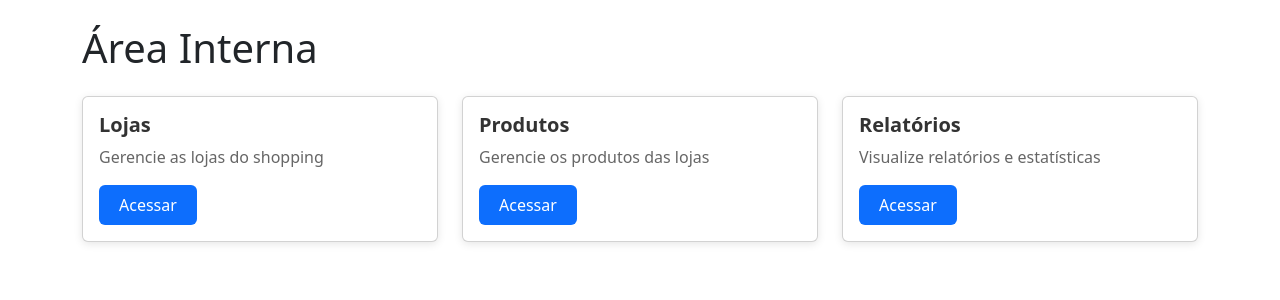
After one commit to ctorres4564/infocena_python-master, a Django app: page /cadastro/area-interna/ in a window 1280 px wide. The commit adds this page. Shown: the top 300 px of the page. Run offline with Django 4.2, Linux system fonts and the light colour scheme.

Commit message:
Novas atualizações

```diff
--- /dev/null
+++ b/cadastro/templates/cadastro/area_interna.html
@@ -0,0 +1,81 @@
+{% extends 'cadastro/base.html' %} {% block title %}Área Interna - Shopping
+InfoCena{% endblock %} {% block content %}
+<div class="container mt-4">
+  <div class="row">
+    <div class="col-12">
+      <h1 class="mb-4">Área Interna</h1>
+
+      <div class="row">
+        <!-- Card de Lojas -->
+        <div class="col-md-4 mb-4">
+          <div class="card h-100">
+            <div class="card-body">
+              <h5 class="card-title"><i class="bi bi-shop"></i> Lojas</h5>
+              <p class="card-text">Gerencie as lojas do shopping</p>
+              <a
+                href="{% url 'cadastro:listar_lojas' %}"
+                class="btn btn-primary"
+                >Acessar</a
+              >
+            </div>
+          </div>
+        </div>
+
+        <!-- Card de Produtos -->
+        <div class="col-md-4 mb-4">
+          <div class="card h-100">
+            <div class="card-body">
+              <h5 class="card-title"><i class="bi bi-box"></i> Produtos</h5>
+              <p class="card-text">Gerencie os produtos das lojas</p>
+              <a href="#" class="btn btn-primary">Acessar</a>
+            </div>
+          </div>
+        </div>
+
+        <!-- Card de Relatórios -->
+        <div class="col-md-4 mb-4">
+          <div class="card h-100">
+            <div class="card-body">
+              <h5 class="card-title">
+                <i class="bi bi-graph-up"></i> Relatórios
+              </h5>
+              <p class="card-text">Visualize relatórios e estatísticas</p>
+              <a href="#" class="btn btn-primary">Acessar</a>
+            </div>
+          </div>
+        </div>
+      </div>
+    </div>
+  </div>
+</div>
+
+<style>
+  .card {
+    transition: transform 0.2s;
+    box-shadow: 0 2px 8px rgba(0, 0, 0, 0.1);
+  }
+
+  .card:hover {
+    transform: translateY(-5px);
+  }
+
+  .card-title {
+    color: #333;
+    font-weight: 600;
+  }
+
+  .card-text {
+    color: #666;
+  }
+
+  .btn-primary {
+    background-color: #0d6efd;
+    border: none;
+    padding: 8px 20px;
+  }
+
+  .btn-primary:hover {
+    background-color: #0b5ed7;
+  }
+</style>
+{% endblock %}
--- /dev/null
+++ b/cadastro/templates/cadastro/base.html
@@ -0,0 +1,15 @@
+<!DOCTYPE html>
+<html lang="pt-br">
+  <head>
+    <meta charset="UTF-8" />
+    <meta name="viewport" content="width=device-width, initial-scale=1.0" />
+    <title>{% block title %}InfoCena{% endblock %}</title>
+    <link
+      rel="stylesheet"
+      href="https://cdn.jsdelivr.net/npm/bootstrap@5.3.0/dist/css/bootstrap.min.css"
+    />
+  </head>
+  <body>
+    {% block content %}{% endblock %}
+  </body>
+</html>
--- a/cadastro/urls.py
+++ b/cadastro/urls.py
@@ -1,5 +1,6 @@
 from django.urls import path
 from . import views
+from django.contrib.auth import views as auth_views
 
 app_name = "cadastro"
 
@@ -36,4 +37,6 @@ urlpatterns = [
         views.excluir_produto,
         name="excluir_produto",
     ),
+    path('login/', auth_views.LoginView.as_view(template_name='cadastro/login.html'), name='login'),
+    path('area-interna/', views.area_interna, name='area_interna'),
 ]
--- a/cadastro/views.py
+++ b/cadastro/views.py
@@ -113,8 +113,5 @@ def excluir_produto(request, id_loja, id_produto):
         request, "cadastro/excluir_produto.html", {"produto": produto, "loja": loja}
     )
 
-
-# --- ADDED CODE END ---
-
-
-# END OF FILE views.py
+def area_interna(request):
+    return render(request, "cadastro/area_interna.html")
--- a/shopping/settings.py
+++ b/shopping/settings.py
@@ -116,3 +116,7 @@ MEDIA_ROOT = BASE_DIR / 'media'
 # https://docs.djangoproject.com/en/4.2/ref/settings/#default-auto-field
 
 DEFAULT_AUTO_FIELD = 'django.db.models.BigAutoField'
+
+LOGIN_REDIRECT_URL = '/cadastro/area-interna/'
+
+LOGOUT_REDIRECT_URL = '/'
--- a/shopping/urls.py
+++ b/shopping/urls.py
@@ -1,26 +1,15 @@
-"""
-URL configuration for shopping project.
-
-The `urlpatterns` list routes URLs to views. For more information please see:
-    https://docs.djangoproject.com/en/4.2/topics/http/urls/
-Examples:
-Function views
-    1. Add an import:  from my_app import views
-    2. Add a URL to urlpatterns:  path('', views.home, name='home')
-Class-based views
-    1. Add an import:  from other_app.views import Home
-    2. Add a URL to urlpatterns:  path('', Home.as_view(), name='home')
-Including another URLconf
-    1. Import the include() function: from django.urls import include, path
-    2. Add a URL to urlpatterns:  path('blog/', include('blog.urls'))
-"""
 from django.contrib import admin
 from django.urls import include, path
 from django.conf import settings
 from django.conf.urls.static import static
+from siteweb import views
+from django.contrib.auth import views as auth_views
 
 urlpatterns = [
     path('admin/', admin.site.urls),
     path('cadastro/', include('cadastro.urls')),
     path('', include('siteweb.urls')),
+    path('produtos/', views.produtos_publicos, name='produtos_publicos'),
+    path('contato/', views.contato, name='contato'),
+    path('login/', auth_views.LoginView.as_view(template_name='siteweb/login.html'), name='login'),
 ] + static(settings.MEDIA_URL, document_root=settings.MEDIA_ROOT)
--- a/siteweb/templates/siteweb/index.html
+++ b/siteweb/templates/siteweb/index.html
@@ -54,7 +54,7 @@ Institucional{% endblock %} {% block content %}
     <div
       class="col-md-6 mb-4 mb-md-0 d-flex flex-column justify-content-center align-items-start"
     >
-      <h1 class="display-4 fw-bold mb-3">Bem-vindo à InfoCena</h1>
+      <h1 class="display-4 fw-bold mb-3">Bem-vindo ao Shopping InfoCena</h1>
       <p class="lead mb-4">Soluções inovadoras para seu negócio crescer</p>
       <a href="{% url 'contato' %}" class="btn btn-primary btn-lg"
         >Fale Conosco</a
--- a/siteweb/urls.py
+++ b/siteweb/urls.py
@@ -3,5 +3,6 @@ from django.urls import path
 from siteweb import views
 
 urlpatterns = [
-    path('', views.index, name='index')
+    path('', views.index, name='index'),
+    path('sobre/', views.sobre, name='sobre'),
 ]
```
Also changed, not shown: cadastro/templates/cadastro/login.html (added, +16 -0 lines), db.sqlite3.
